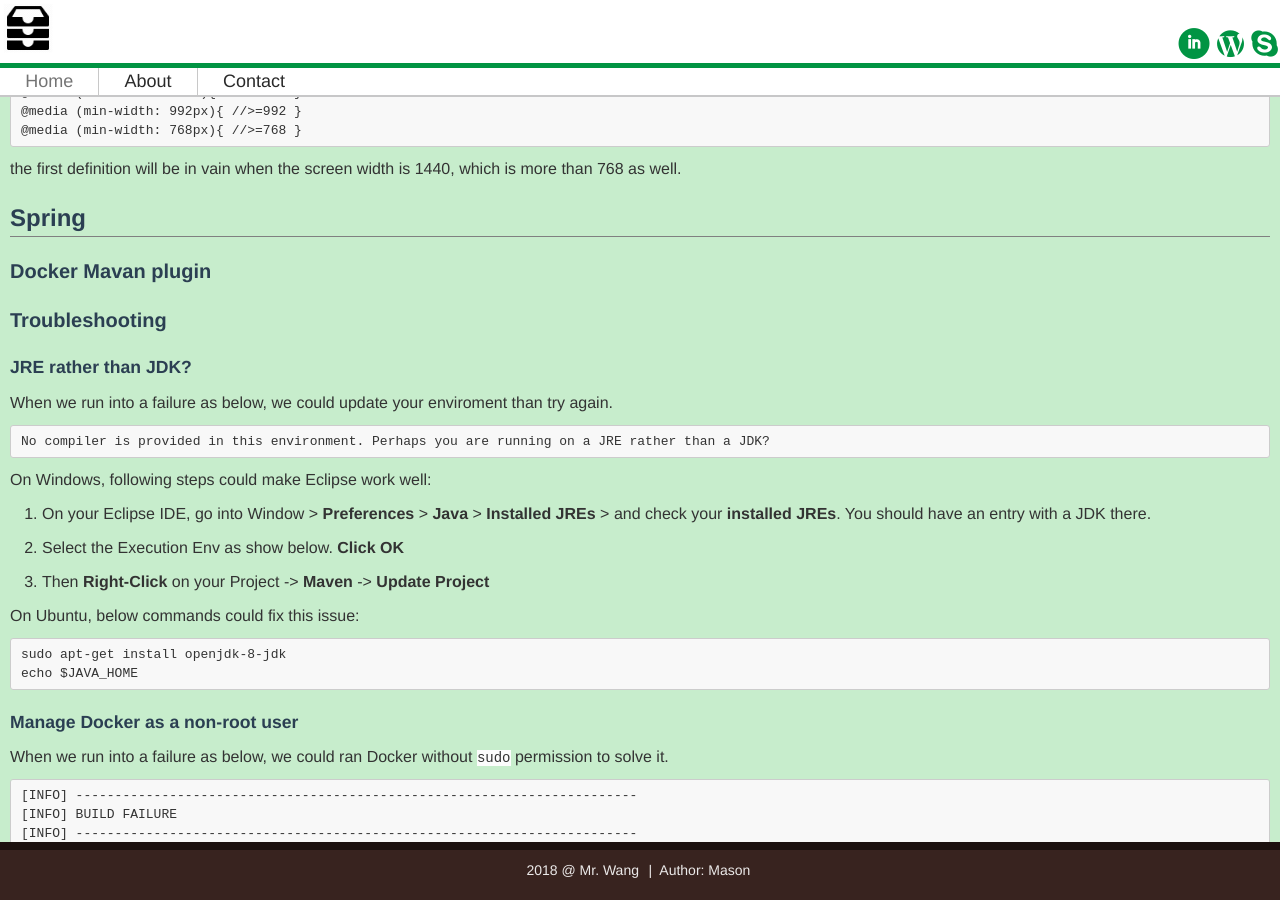
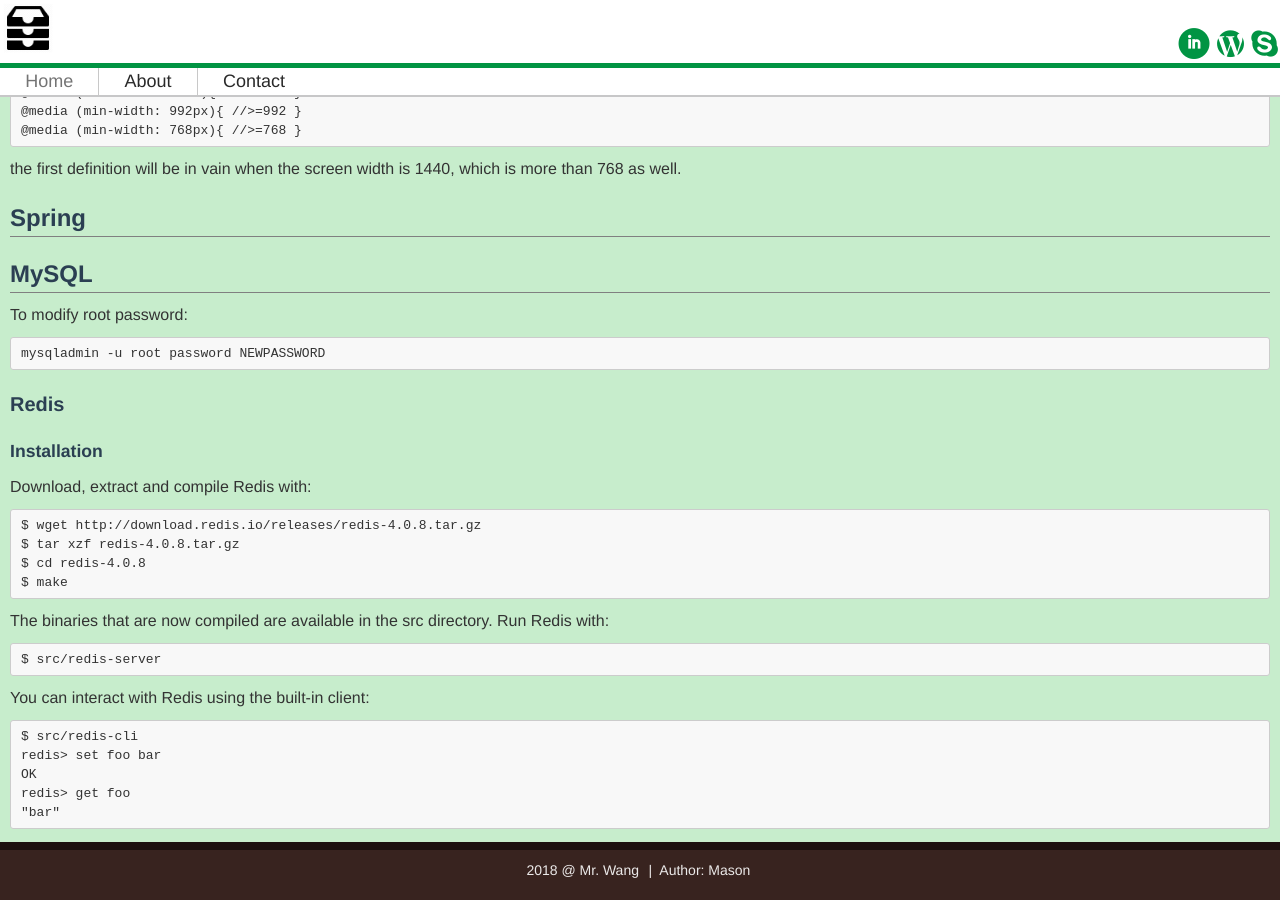
Before and after one commit to mason-mx/jekyll_demo, a Jekyll site: the page built from _posts/1000-01-01-webdev.md, in a window 1280 px wide and 900 px high, scrolled down 987 px. Built offline with Jekyll 4.4.1, drawn with Linux system fonts in a browser that asks for light colours.

Commit message:
add db
Change-Id: I3bc779949402ce6924d116f219d58eb9930b1a39

````diff
--- a/_posts/1000-01-01-webdev.md
+++ b/_posts/1000-01-01-webdev.md
@@ -61,6 +61,43 @@ When the order is reverse, for example with min-width:
 the first definition will be in vain when the screen width is 1440, which is more than 768 as well.
 
 ## Spring
+
+## MySQL
+
+To modify root password:
+
+```
+mysqladmin -u root password NEWPASSWORD
+```
+
+### Redis
+
+#### Installation
+
+Download, extract and compile Redis with:
+
+```
+$ wget http://download.redis.io/releases/redis-4.0.8.tar.gz
+$ tar xzf redis-4.0.8.tar.gz
+$ cd redis-4.0.8
+$ make
+```
+
+The binaries that are now compiled are available in the src directory. Run Redis with:
+
+```
+$ src/redis-server
+```
+
+You can interact with Redis using the built-in client:
+
+```
+$ src/redis-cli
+redis> set foo bar
+OK
+redis> get foo
+"bar"
+```
 
 ### Docker Mavan plugin
 
````
